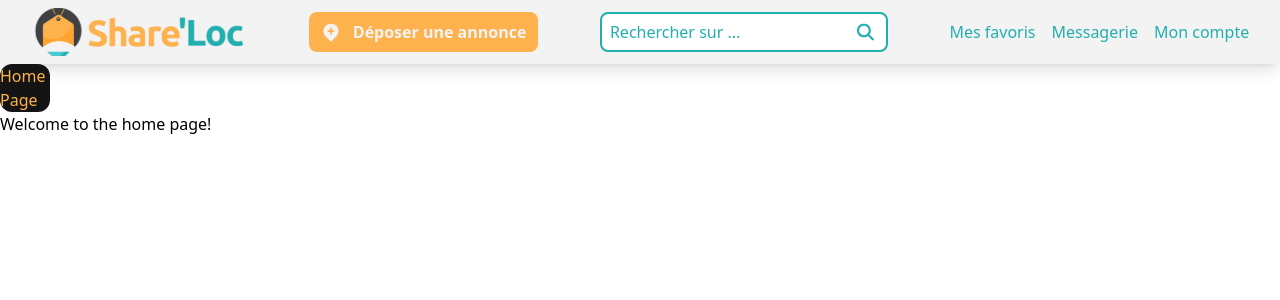
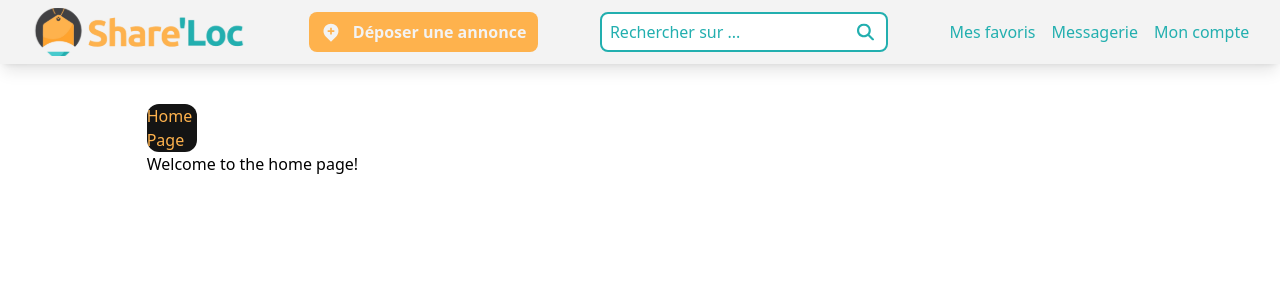
Before and after one commit to Share-loc/website-frontend, a React (Vite) app: page / in a window 1280 px wide. Shown: the top 300 px of the page. Built offline with nearby package versions, Linux system fonts and the light colour scheme.

Commit message:
fix: content layou

```diff
--- a/src/App.tsx
+++ b/src/App.tsx
@@ -1,15 +1,20 @@
 import { Routes, Route } from 'react-router-dom'
 import AppBarLayout from './components/layouts/AppBarLayout'
+import ContentLayout from './components/layouts/ContentLayout'
 import HomePage from './pages/HomePage'
 import AdPage from './pages/AdPage'
+import ProductPage from './pages/ProductPage'
 
 function App() {
   return (
     <AppBarLayout>
-      <Routes>
-        <Route path="/" element={<HomePage />} />
-        <Route path='/adpage' element={<AdPage />} />
-      </Routes>
+      <ContentLayout>
+        <Routes>
+          <Route path="/" element={<HomePage />} />
+          <Route path='/adpage' element={<AdPage />} />
+          <Route path='/product/:id' element={<ProductPage />} />
+        </Routes>
+      </ContentLayout>
     </AppBarLayout>
   )
 }
--- /dev/null
+++ b/src/components/layouts/ContentLayout.tsx
@@ -0,0 +1,13 @@
+import { ReactNode } from 'react'
+
+const ContentLayout = ({children}: {children: ReactNode}) => {
+  return (
+    <div className='flex flex-col w-full justify-start items-center'>
+        <div className='flex flex-col w-5/6 p-10'>
+            {children}
+        </div>
+    </div>
+  )
+}
+
+export default ContentLayout
--- /dev/null
+++ b/src/pages/ProductPage.tsx
@@ -0,0 +1,25 @@
+import { useState } from 'react'
+
+const ProductPage = () => {
+
+    const [product, setProduct] = useState({
+        id: 1,
+        name: 'product name',
+        price: 100,
+        description: 'product description'
+
+    })
+
+    const [user, setUser] = useState({
+        id: 1,
+        name: 'user name',
+        email: 'user email',
+        phone: 'user phone'
+    })
+
+    return (
+        <div>ProductPage</div>
+    )
+}
+
+export default ProductPage
```
